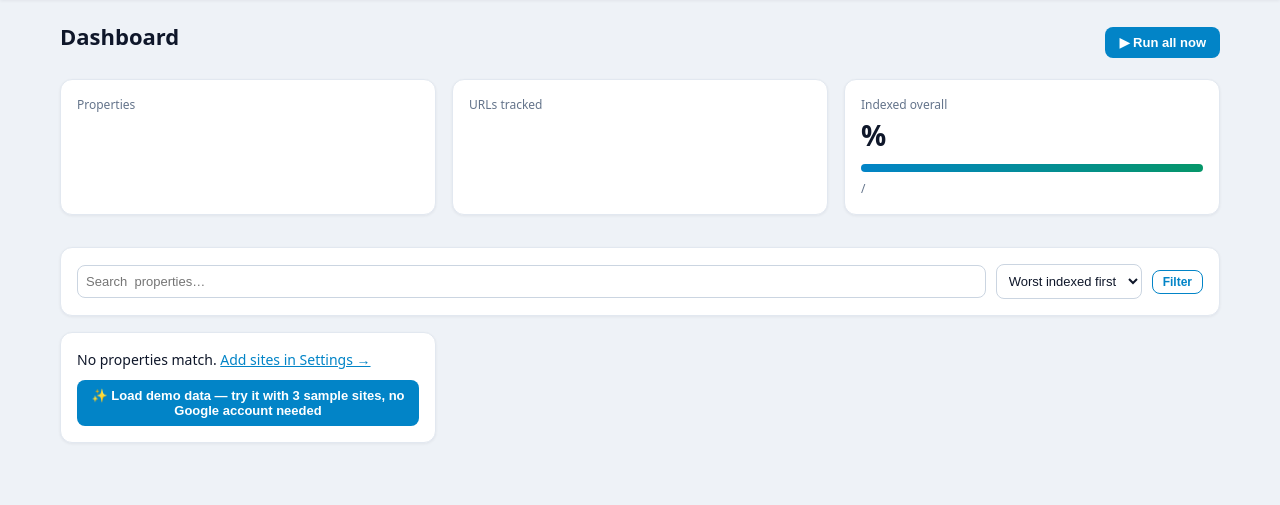
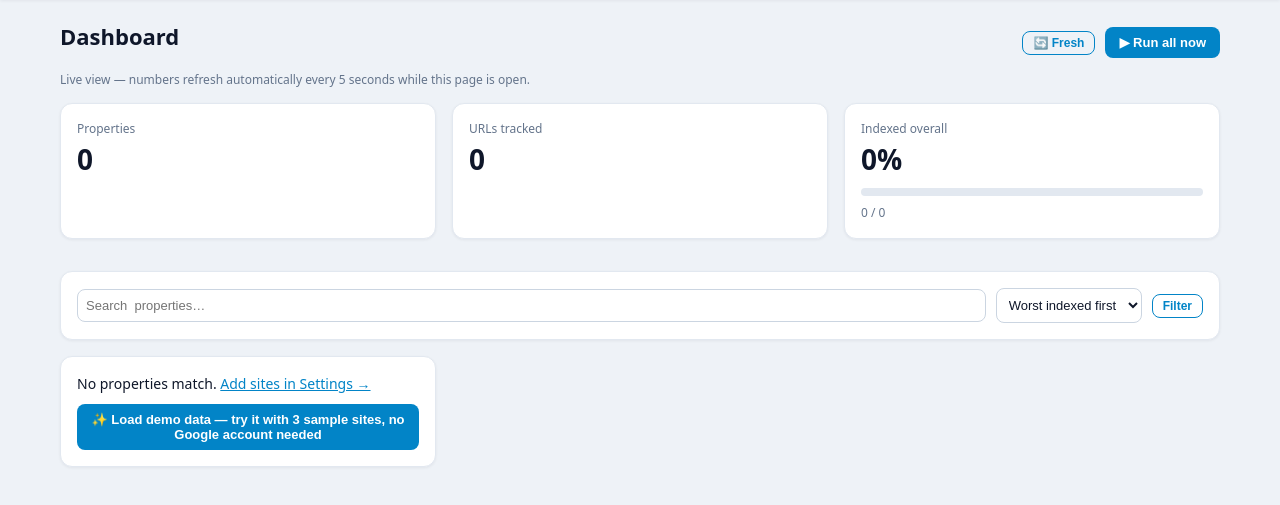
Before and after one commit to onlinequranclasses56-ops/gscpagesindexer, a Flask app: template templates/dashboard.html in a window 1280 px wide. Shown: the part 49-554 px from the top of the page. Run offline with Flask 3, Linux system fonts and the light colour scheme; the template is opened without the code that fills it, so the values that code supplies are empty; some libraries are stand-ins or nearby versions.

Commit message:
Live dashboard: /api/overview + 5s auto-refresh, manual Fresh button, Syncing pill, live per-property bars

```diff
--- a/app.py
+++ b/app.py
@@ -144,6 +144,43 @@
                 store.add_property(conn, site, p.get("sitemaps", []))
     finally:
         conn.close()
+
+
+def _overview_data():
+    """Lightweight live snapshot for dashboard auto-refresh (no page reload)."""
+    conn = db()
+    try:
+        all_props = []
+        for p in store.list_properties(conn):
+            s = store.summary(conn, p["site_url"])
+            snaps = store.get_snapshots(conn, p["site_url"], 2)
+            trend = (snaps["indexed"][-1] - snaps["indexed"][-2]
+                     if len(snaps["indexed"]) >= 2 else None)
+            all_props.append({
+                "id": p["id"], "active": p["active"],
+                "indexed": s["indexed"], "total": s["total"],
+                "unchecked": s["unchecked"],
+                "stuck": store.stuck_count(conn, p["site_url"]),
+                "trend": trend,
+                "pct": round(100 * s["indexed"] / s["total"]) if s["total"] else 0,
+            })
+        totals = {"properties": sum(1 for p in all_props if p["active"]),
+                  "urls": sum(p["total"] for p in all_props if p["active"]),
+                  "indexed": sum(p["indexed"] for p in all_props if p["active"])}
+        totals["pct"] = (round(100 * totals["indexed"] / totals["urls"])
+                         if totals["urls"] else 0)
+        return {"running": state["running"],
+                "last_run": state.get("last_run"),
+                "last_summary": state.get("last_summary"),
+                "last_error": state.get("last_error"),
+                "totals": totals, "props": all_props}
+    finally:
+        conn.close()
+
+
+@app.route("/api/overview")
+def api_overview():
+    return jsonify(_overview_data())
 
 
 def current_config():
--- a/templates/base.html
+++ b/templates/base.html
@@ -70,7 +70,7 @@
   <a href="/settings">Settings</a>
   <span class="sp"></span>
   {% if auth_on and authed %}<a href="/logout" class="mut">Logout</a>{% endif %}
-  <span class="st">{% if state.running %}<span class="spin"></span> sync running…{% elif state.last_run %}last run: {{ state.last_run[:16].replace('T',' ') }}{% else %}never run{% endif %}</span>
+  <span class="st" id="navstatus">{% if state.running %}<span class="spin"></span> sync running…{% elif state.last_run %}last run: {{ state.last_run[:16].replace('T',' ') }}{% else %}never run{% endif %}</span>
 </nav>
 <main>
 {% with ms=get_flashed_messages(with_categories=true) %}{% for c,m in ms %}<div class="flash {{c}}">{{m}}</div>{% endfor %}{% endwith %}
--- a/templates/dashboard.html
+++ b/templates/dashboard.html
@@ -3,17 +3,22 @@
 {% block content %}
 <div class="row" style="justify-content:space-between;margin-bottom:14px">
   <h1>Dashboard</h1>
-  <form method="post" action="/run-all"><button class="btn" {% if state.running %}disabled{% endif %}>▶ Run all now</button></form>
+  <div class="row">
+    <span id="runpill" class="badge b-ok" {% if not state.running %}style="display:none"{% endif %}>🔄 Syncing…</span>
+    <button type="button" class="btn sm ghost" id="freshbtn" title="Refresh dashboard data now">🔄 Fresh</button>
+    <form method="post" action="/run-all" style="margin:0"><button class="btn" {% if state.running %}disabled{% endif %}>▶ Run all now</button></form>
+  </div>
 </div>
+<div class="mut" style="font-size:12px;margin:-8px 0 14px">Live view — numbers refresh automatically every 5 seconds while this page is open.</div>
 {% if state.last_error %}<div class="flash error">Last run error: {{ state.last_error }}</div>{% endif %}
-{% if state.last_summary %}<div class="flash ok">{{ state.last_summary }} ({{ state.last_run[:16].replace('T',' ') }})</div>{% endif %}
+{% if state.last_summary %}<div class="flash ok" id="lastsummary">{{ state.last_summary }} ({{ state.last_run[:16].replace('T',' ') }})</div>{% else %}<div class="flash ok" id="lastsummary" style="display:none"></div>{% endif %}
 {% if deindexed_total %}<div class="flash error">▼ {{ deindexed_total }} page{{ 's' if deindexed_total != 1 }} deindexed since yesterday — review the properties below.</div>{% endif %}
 {% if newly_indexed_total %}<div class="flash ok">▲ {{ newly_indexed_total }} page{{ 's' if newly_indexed_total != 1 }} newly indexed since yesterday.</div>{% endif %}
 
 <div class="grid" style="margin-bottom:16px">
-  <div class="card"><div class="mut">Properties</div><div class="stat">{{ totals.properties }}</div></div>
-  <div class="card"><div class="mut">URLs tracked</div><div class="stat">{{ totals.urls }}</div></div>
-  <div class="card"><div class="mut">Indexed overall</div><div class="stat">{{ totals.pct }}%</div><div class="bar"><div style="width:{{ totals.pct }}%"></div></div><div class="mut">{{ totals.indexed }} / {{ totals.urls }}</div></div>
+  <div class="card"><div class="mut">Properties</div><div class="stat" id="tot-props">{{ totals.properties }}</div></div>
+  <div class="card"><div class="mut">URLs tracked</div><div class="stat" id="tot-urls">{{ totals.urls }}</div></div>
+  <div class="card"><div class="mut">Indexed overall</div><div class="stat" id="tot-pct">{{ totals.pct }}%</div><div class="bar"><div id="tot-bar" style="width:{{ totals.pct }}%"></div></div><div class="mut" id="tot-counts">{{ totals.indexed }} / {{ totals.urls }}</div></div>
 </div>
 
 {% if attention %}
@@ -46,18 +51,16 @@
 
 <div class="grid">
 {% for p in props %}
-<div class="card">
+<div class="card" data-pid="{{ p.id }}">
   <div class="row" style="justify-content:space-between">
     <strong style="word-break:break-all">{{ p.site_url }}</strong>
     {% if not p.active %}<span class="badge b-mut">paused</span>{% endif %}
   </div>
-  <div class="bar"><div style="width:{{ p.pct }}%"></div></div>
+  <div class="bar"><div class="pbar" style="width:{{ p.pct }}%"></div></div>
   <div class="row" style="gap:14px">
-    <span><b>{{ p.pct }}%</b> <span class="mut">indexed</span></span>
-    <span class="mut">{{ p.indexed }}/{{ p.total }}</span>
-    {% if p.stuck %}<span class="badge b-warn">{{ p.stuck }} stuck</span>{% endif %}
-    {% if p.unchecked %}<span class="badge b-mut">{{ p.unchecked }} unchecked</span>{% endif %}
-    {% if p.trend %}<span class="badge {{ 'b-ok' if p.trend > 0 else 'b-bad' }}">{{ '+' if p.trend > 0 }}{{ p.trend }} vs yesterday</span>{% endif %}
+    <span><b class="ppct">{{ p.pct }}%</b> <span class="mut">indexed</span></span>
+    <span class="mut pcounts">{{ p.indexed }}/{{ p.total }}</span>
+    <span class="pbadges">{% if p.stuck %}<span class="badge b-warn">{{ p.stuck }} stuck</span>{% endif %}{% if p.unchecked %}<span class="badge b-mut">{{ p.unchecked }} unchecked</span>{% endif %}{% if p.trend %}<span class="badge {{ 'b-ok' if p.trend > 0 else 'b-bad' }}">{{ '+' if p.trend > 0 }}{{ p.trend }} vs yesterday</span>{% endif %}</span>
   </div>
   {% if p.sitemaps %}
   <div class="mut" style="margin-top:8px;overflow:hidden;text-overflow:ellipsis;white-space:nowrap" title="{{ p.sitemaps|join('&#10;') }}">🗺 {{ p.sitemaps[0].replace('https://','').replace('http://','') }}{% if p.sitemaps|length > 1 %} <span class="badge b-mut">+{{ p.sitemaps|length - 1 }}</span>{% endif %}</div>
@@ -88,4 +91,50 @@
   {% endfor %}
 </div>
 {% endif %}
+<script>
+function badgeHTML(d){
+  let h='';
+  if(d.stuck)h+='<span class="badge b-warn">'+d.stuck+' stuck</span>';
+  if(d.unchecked)h+='<span class="badge b-mut">'+d.unchecked+' unchecked</span>';
+  if(d.trend)h+='<span class="badge '+(d.trend>0?'b-ok':'b-bad')+'">'+(d.trend>0?'+':'')+d.trend+' vs yesterday</span>';
+  return h;
+}
+async function refreshOverview(){
+  try{
+    const r=await fetch('/api/overview',{cache:'no-store'});
+    if(!r.ok)return;
+    const d=await r.json();
+    const set=(id,v)=>{const e=document.getElementById(id);if(e)e.textContent=v;};
+    set('tot-props',d.totals.properties);
+    set('tot-urls',d.totals.urls);
+    set('tot-pct',d.totals.pct+'%');
+    const tb=document.getElementById('tot-bar');if(tb)tb.style.width=d.totals.pct+'%';
+    set('tot-counts',d.totals.indexed+' / '+d.totals.urls);
+    const pill=document.getElementById('runpill');if(pill)pill.style.display=d.running?'':'none';
+    const ls=document.getElementById('lastsummary');
+    if(ls){
+      if(d.last_summary){ls.style.display='';ls.textContent=d.last_summary+(d.last_run?' ('+d.last_run.slice(0,16).replace('T',' ')+')':'');}
+      else ls.style.display='none';
+    }
+    const ns=document.getElementById('navstatus');
+    if(ns)ns.innerHTML=d.running?'<span class="spin"></span> sync running…':(d.last_run?'last run: '+d.last_run.slice(0,16).replace('T',' '):'never run');
+    for(const p of d.props){
+      const card=document.querySelector('[data-pid="'+p.id+'"]');
+      if(!card)continue;
+      const bar=card.querySelector('.pbar');if(bar)bar.style.width=p.pct+'%';
+      const pct=card.querySelector('.ppct');if(pct)pct.textContent=p.pct+'%';
+      const c=card.querySelector('.pcounts');if(c)c.textContent=p.indexed+'/'+p.total;
+      const b=card.querySelector('.pbadges');if(b)b.innerHTML=badgeHTML(p);
+    }
+  }catch(e){}
+}
+const freshBtn=document.getElementById('freshbtn');
+if(freshBtn)freshBtn.onclick=()=>{
+  refreshOverview();
+  const o='🔄 Fresh';
+  freshBtn.textContent='✓ Updated';setTimeout(()=>{freshBtn.textContent=o;},1200);
+};
+refreshOverview();
+setInterval(refreshOverview,5000);
+</script>
 {% endblock %}
```
